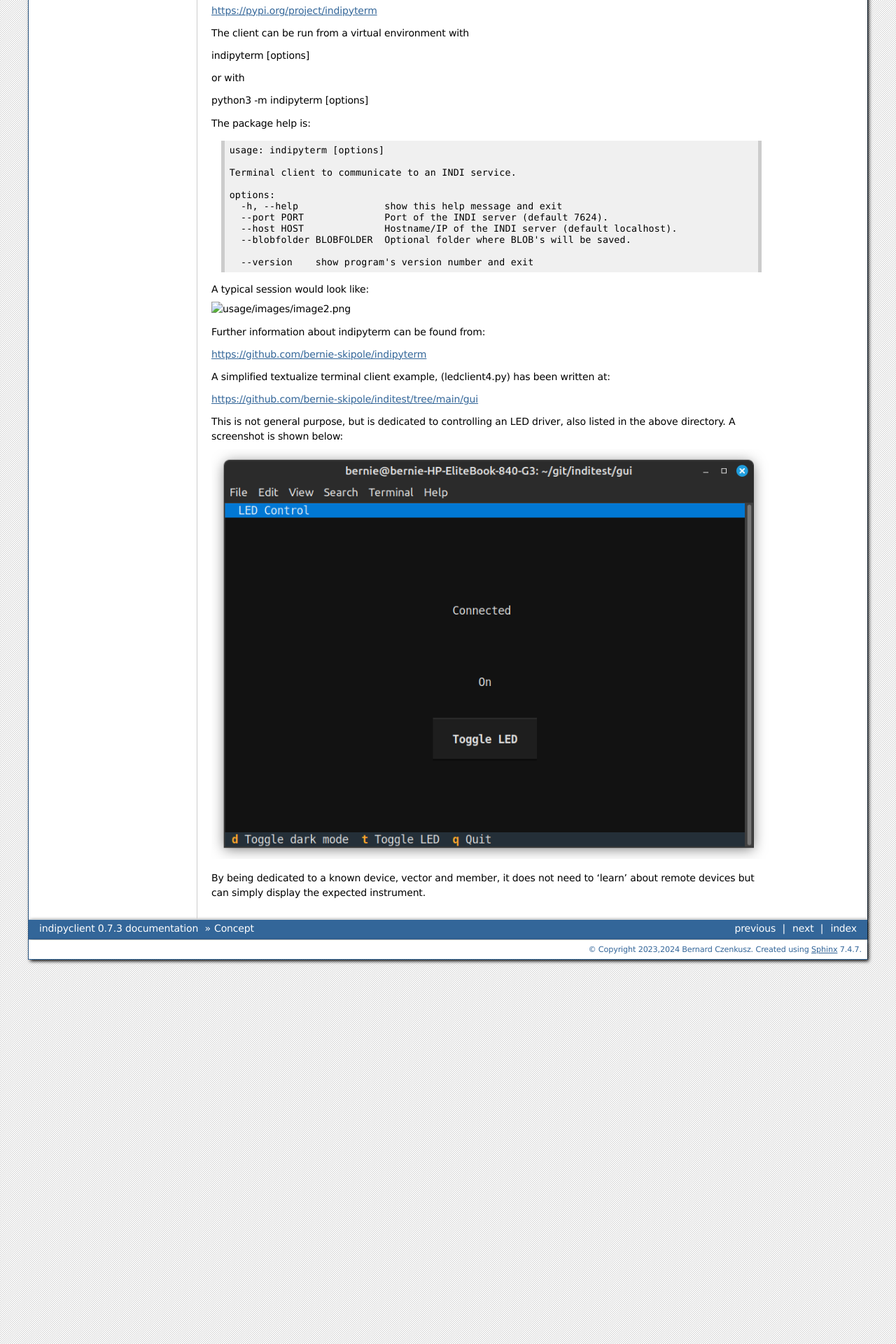
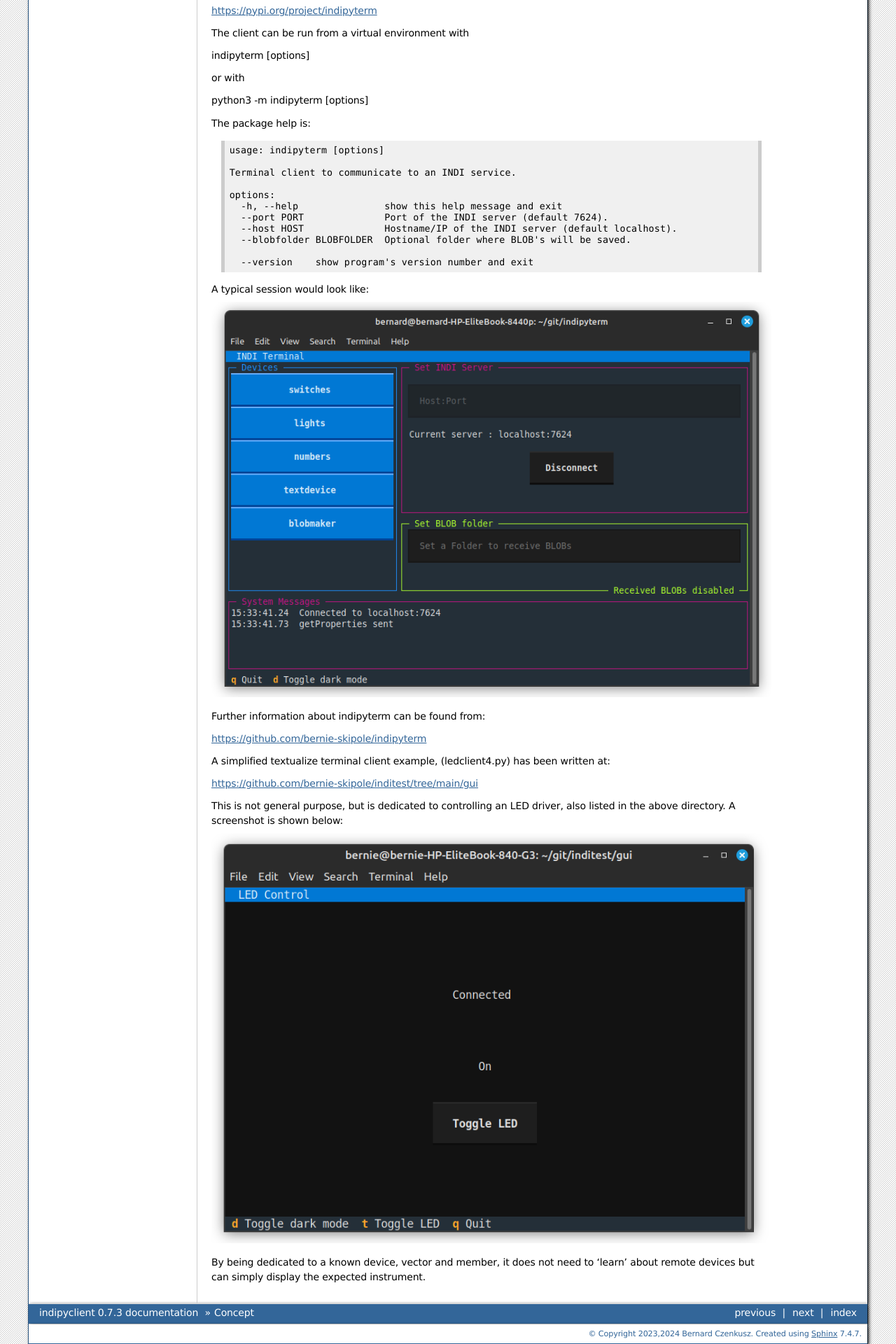
Before and after one commit to bernie-skipole/indipyclient, a Sphinx documentation site: the page built from docs/source/usage/concept.rst, in a window 1280 px wide. Shown: the part 4089-6009 px from the top of the page at 70% size. Built offline with Sphinx 7.4.7, drawn with Linux system fonts in a browser that asks for light colours.

Commit message:
doc changes

```diff
--- a/docs/source/usage/concept.rst
+++ b/docs/source/usage/concept.rst
@@ -219,7 +219,7 @@ The package help is:
 
 A typical session would look like:
 
-.. image:: ./images/image2.png
+.. image:: ./image2.png
 
 Further information about indipyterm can be found from:
 
```
Also changed, not shown: docs/source/usage/image2.png (added).
